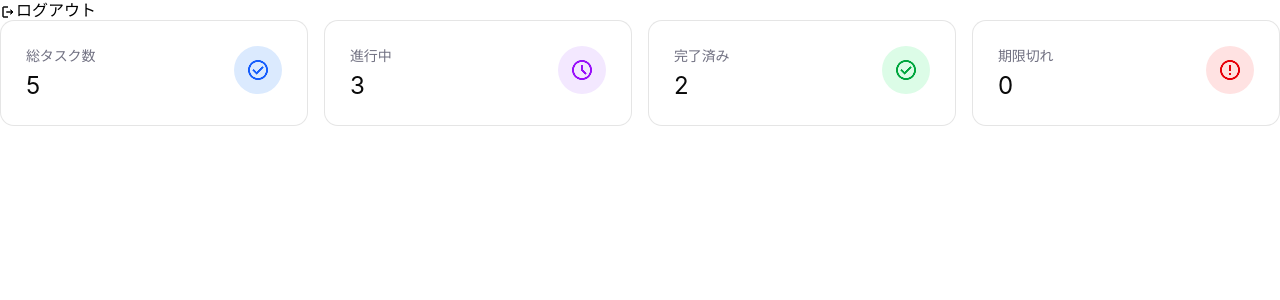
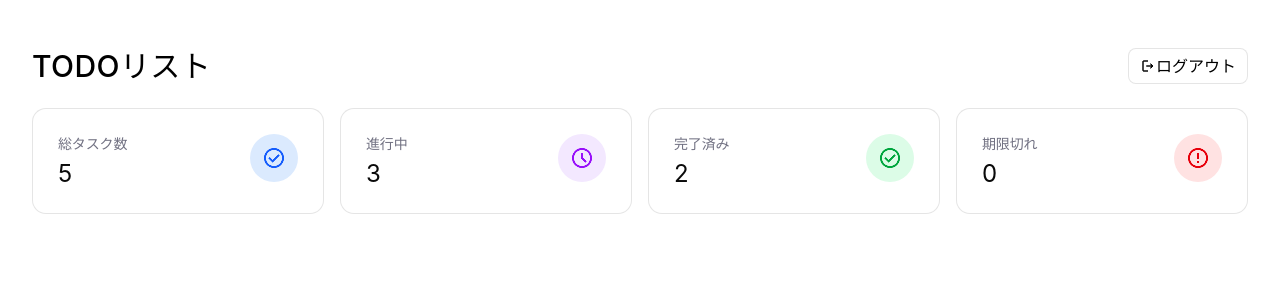
Before and after one commit to tsutsumi2230105/todo-app-with-auth, a React (Vite) app: page /dashboard in a window 1280 px wide. Shown: the top 300 px of the page. Built offline with nearby package versions, Linux system fonts and the light colour scheme; no server answers.

Commit message:
style:DasboardページのHeader作成とスタイリング。

```diff
--- a/src/Pages/DashBoard/DashBoard.scss
+++ b/src/Pages/DashBoard/DashBoard.scss
@@ -1,3 +1,45 @@
+.dashboard {
+  min-height: 100vh;
+  min-width: 100vw;
+  background-color: #ffffff;
+  display: flex;
+  justify-content: center;
+}
+
+.dashboard_contents {
+  width: 1280px;
+  background-color: #ffffff;
+  display: flex;
+  flex-direction: column;
+  gap: 24px;
+  margin: 16px 32px;
+}
+
+.dashboard_header {
+  display: flex;
+  flex-direction: row;
+  margin-top: 32px;
+}
+
+.dashboard_title {
+  font-weight: 500;
+  font-size: 30px;
+  line-height: 36px;
+  letter-spacing: 0.4px;
+}
+
+.dashboard_logout {
+  width: 120px;
+  height: 36px;
+  border-radius: 8px;
+  border: solid 1px rgb(0, 0, 0, 0.1);
+  background-color: #ffffff;
+  display: flex;
+  justify-content: center;
+  align-items: center;
+  margin-left: auto;
+}
+
 .statuscards {
   display: flex;
   flex-direction: row;
@@ -6,13 +48,12 @@
   justify-content: center;
 }
 
-.dashboard {
-  min-height: 100vh;
-  min-width: 100vw;
-  background-color: #ffffff;
-}
+@media (max-width: 832px) {
+  .dashboard_contents {
+    width: 308px;
+    margin: 16px;
+  }
 
-@media (max-width: 727px) {
   .statuscards {
     flex-direction: column;
   }
--- a/src/Pages/DashBoard/index.tsx
+++ b/src/Pages/DashBoard/index.tsx
@@ -8,10 +8,16 @@ const Dashboard = () => {
 
   return (
     <div className="dashboard">
+      <div className="dashboard_contents">
+        <header className="dashboard_header">
+          <div className="dashboard_title">
+            <h1>TODOリスト</h1>
+          </div>
           <div className="dashboard_logout">
             <img src={LogoutIcon} alt="ログアウトアイコン" />
             <button onClick={handleLogout}>ログアウト</button>
           </div>
+        </header>
         <div className="statuscards">
           <StatusCard label="総タスク数" value={5} variant="all" />
           <StatusCard label="進行中" value={3} variant="active" />
@@ -19,6 +25,7 @@ const Dashboard = () => {
           <StatusCard label="期限切れ" value={0} variant="expired" />
         </div>
       </div>
+    </div>
   )
 }
 export default Dashboard
```
Lines whose indentation alone changed are shown as unchanged.
